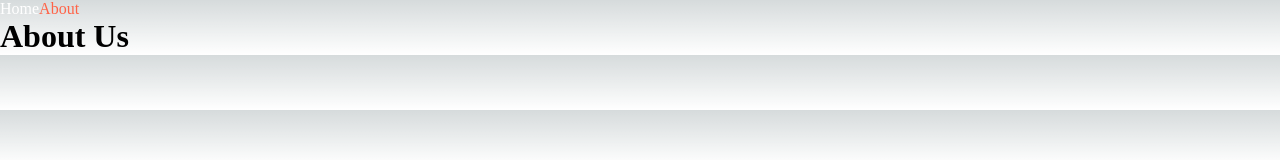
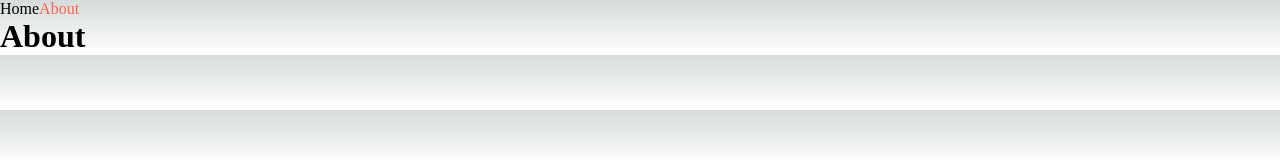
Before and after one commit to NoTabaco/nextjs-fundamentals, a Next.js app: page /about in a window 1280 px wide. Shown: the top 160 px of the page. Built offline with nearby package versions, Linux system fonts and the light colour scheme.

Commit message:
Patterns

```diff
--- /dev/null
+++ b/components/Layout.tsx
@@ -0,0 +1,10 @@
+import NavBar from "./NavBar";
+
+export default function Layout({ children }: React.PropsWithChildren) {
+  return (
+    <>
+      <NavBar />
+      <div>{children}</div>
+    </>
+  );
+}
--- /dev/null
+++ b/components/Seo.tsx
@@ -0,0 +1,10 @@
+import Head from "next/head";
+import React from "react";
+
+export default function Seo({ title }: { title: string }) {
+  return (
+    <Head>
+      <title>{`${title} | Next Movies`}</title>
+    </Head>
+  );
+}
--- a/pages/_app.tsx
+++ b/pages/_app.tsx
@@ -1,17 +1,11 @@
 import { AppProps } from "next/dist/shared/lib/router/router";
-import NavBar from "../components/NavBar";
+import Layout from "../components/Layout";
 import "../styles/globals.css";
 
 export default function App({ Component, pageProps }: AppProps) {
   return (
-    <>
-      <NavBar />
+    <Layout>
       <Component {...pageProps} />
-      <style jsx global>{`
-        a {
-          color: white;
-        }
-      `}</style>
-    </>
+    </Layout>
   );
 }
--- a/pages/about.tsx
+++ b/pages/about.tsx
@@ -1,7 +1,10 @@
+import Seo from "../components/Seo";
+
 export default function Kimchi() {
   return (
     <div>
-      <h1>About Us</h1>
+      <Seo title="About" />
+      <h1>About</h1>
     </div>
   );
 }
--- a/pages/index.tsx
+++ b/pages/index.tsx
@@ -1,6 +1,9 @@
+import Seo from "../components/Seo";
+
 export default function Home() {
   return (
     <div>
+      <Seo title="Home" />
       <h1>Hello</h1>
     </div>
   );
```
